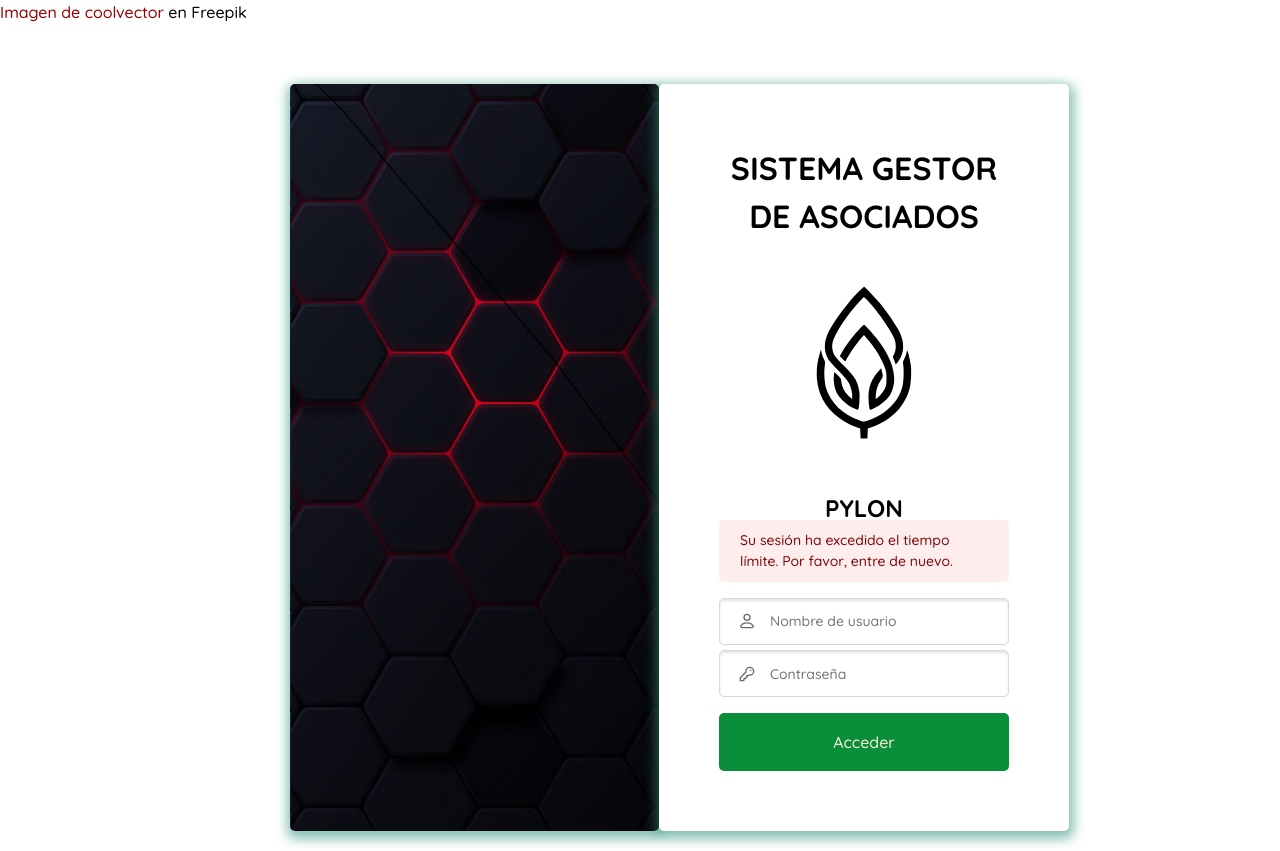
After one commit to ML19017/MOCCISoftware_Producto_SGA, a Django app: page /accounts/login/ in a window 1280 px wide; the page is wider, and only the part inside the window is pictured. The commit adds this page. Run offline with Django 3.2, Linux system fonts and the light colour scheme.

Commit message:
Función Login
Se agrega la funcion de login con usuario

```diff
--- a/sistema_gestor_asociados/templates/host.html
+++ b/sistema_gestor_asociados/templates/host.html
@@ -2,7 +2,7 @@
     <head>
         <title>Redirigiendo</title>
 
-        <META HTTP-EQUIV="REFRESH" CONTENT="0;URL=http://127.0.0.1:8000/sistema_gestor_asociados/login">
+        <META HTTP-EQUIV="REFRESH" CONTENT="0;URL=http://127.0.0.1:8000/accounts/login/?next=/sistema_gestor_asociados/escritorio/">
 
     </head>
 </html>
--- a/sistema_gestor_asociados/templates/nav.html
+++ b/sistema_gestor_asociados/templates/nav.html
@@ -26,6 +26,7 @@
 			<div class="navbar-right">
 			  <ul>
 				<li class="navbar-email">MOCCI SOFTWARE</li>
+				<a href="{% url 'salir' %}">Cerrar Sesión</a>
 			  </ul>
 			</div>
 		</nav>
--- /dev/null
+++ b/sistema_gestor_asociados/templates/registration/login.html
@@ -0,0 +1,56 @@
+<!DOCTYPE html>
+<html lang="en">
+    <head>
+        <title>Sistema Gestor de Asociados: Login</title>
+        <meta charset="UTF-8"/>
+        <meta name="viewport" content="width=device-width, initial-scale=1.0">
+		<link rel="preconnect" href="https://fonts.googleapis.com">
+		<link rel="preconnect" href="https://fonts.gstatic.com" crossorigin="">
+		<link href="https://fonts.googleapis.com/css2?family=Quicksand:wght@300;500;700&amp;display=swap" rel="stylesheet">
+        {% load static %}
+        <link rel="stylesheet" type="text/css" href="{% static '/css/login.css' %}"/>
+        <a href="https://www.freepik.es/vector-gratis/fondo-hexagonal-oscuro-color-degradado_12804207.htm#query=fondos%20de%20pantalla&position=2&from_view=keyword">Imagen de coolvector</a> en Freepik
+    </head>
+    <body>
+        <form method="post">
+            {% csrf_token %}
+            <div class="login-container">
+                <div class="login-wrapper">
+                    <div class="login-layout-img">
+                        <div class="login-bg-container">
+                        </div>
+                    </div>
+                    <div class="login-box">
+                        <div class="loginpage-intro">
+                            <h1>SISTEMA GESTOR DE ASOCIADOS</h1>
+                            <div class="loginpage-intro-logo">
+                                {% load static %}
+                                <img src="{% static '/resources/logo_coo.svg' %}" title="Sistema Gestor de Asociados" alt="MOCCI Software" class="login-logo">
+                                <h2>PYLON</h2>
+                            </div>
+                        </div>
+                        <div class="loginerrors">
+                            <a href="#" id="loginerrormessage" class="accesshide">Su sesión ha excedido el tiempo límite. Por favor, entre de nuevo.</a>
+                            <div class="alert alert-danger" role="alert">Su sesión ha excedido el tiempo límite. Por favor, entre de nuevo. </div>
+                        </div>
+                        <div class="login-from">
+                            <form action="/sistema_gestor_asociados/validate.php" method="post" id="login">
+                                <div class="form-group my-0">
+                                    <label for="username" class="sr-only">
+                                            Nombre de usuario
+                                    </label>
+                                    <input type="text" name="username" id="username" class="form-control form-control--username" value="" placeholder="Nombre de usuario" autocomplete="username">
+                                </div>
+                                <div class="form-group my-1">
+                                    <label for="password" class="sr-only">Contraseña</label>
+                                    <input type="password" name="password" id="password" value="" class="form-control form-control--password" placeholder="Contraseña" autocomplete="current-password">
+                                </div>
+                                <button type="submit" class="btn-lg-primary" id="loginbtn">Acceder</button>
+                            </form>
+                        </div>
+                    </div>
+                </div>
+            </div>
+        </form>
+    </body>
+</html>
--- a/sistema_gestor_asociados/urls.py
+++ b/sistema_gestor_asociados/urls.py
@@ -15,12 +15,14 @@ Including another URLconf
 """
 from sistema_gestor_asociados.views import *
 from django.contrib import admin
-from django.urls import path
+from django.urls import path, include
 
 urlpatterns = [
     path('admin/', admin.site.urls),
     path('', host),
-    path('sistema_gestor_asociados/login/', login),
+    path('accounts/', include('django.contrib.auth.urls')),
+    path('salir/', salir, name="salir"),
+    #path('sistema_gestor_asociados/login/', login),
     path('sistema_gestor_asociados/escritorio/', escritorio),
     path('sistema_gestor_asociados/configuracion/', configuracion),
     path('sistema_gestor_asociados/ingresar_solicitud/', ingresar_solicitud),
```
Also changed, not shown: sistema_gestor_asociados/templates/login.html (deleted, +0 -53 lines), sistema_gestor_asociados/views.py (+20 -4 lines).
